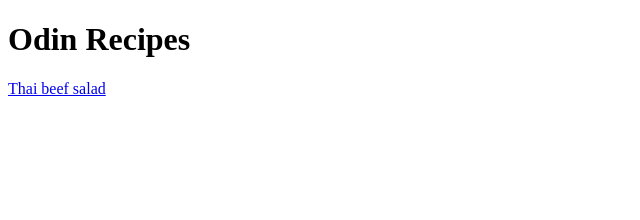
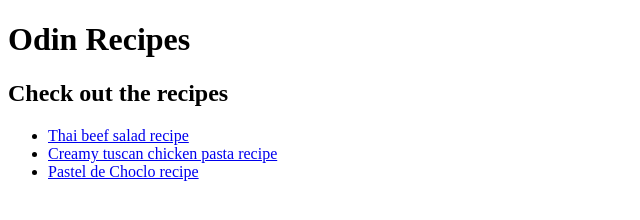
Before and after one commit to siyabongantontela/odin-recipes, a plain HTML site: page index.html in a window 1280 px wide. Shown: the whole page, without its empty margins (0-640 px from the left). Drawn offline with Linux system fonts and the light colour scheme.

Commit message:
Add navigational links on index.html

```diff
--- a/index.html
+++ b/index.html
@@ -1,11 +1,20 @@
 <!DOCTYPE html>
 <html lang="en">
 	<head>
-    <meta charset="UTF-8">
+		<meta charset="UTF-8" />
 		<title>Yummy Recipes</title>
 	</head>
 	<body>
 		<h1>Odin Recipes</h1>
-    <a href="recipes/thai-beef-salad.html">Thai beef salad</a>
+		<h2>Check out the recipes</h2>
+		<ul>
+			<li>
+				<a href="recipes/thai-beef-salad.html">Thai beef salad recipe</a>
+			</li>
+			<li>
+                <a href="recipes/creamy-tuscan-chicken-pasta.html">Creamy tuscan chicken pasta recipe</a>
+            </li>
+			<li><a href="recipes/pastel-de-choclo.html">Pastel de Choclo recipe</a></li>
+		</ul>
 	</body>
 </html>
```
Lines whose indentation alone changed are shown as unchanged.
